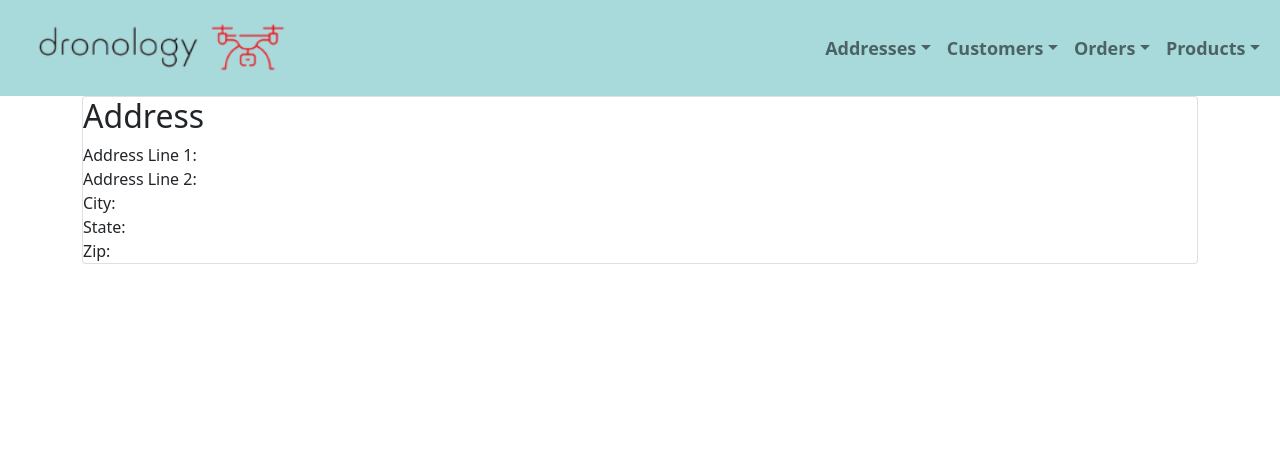
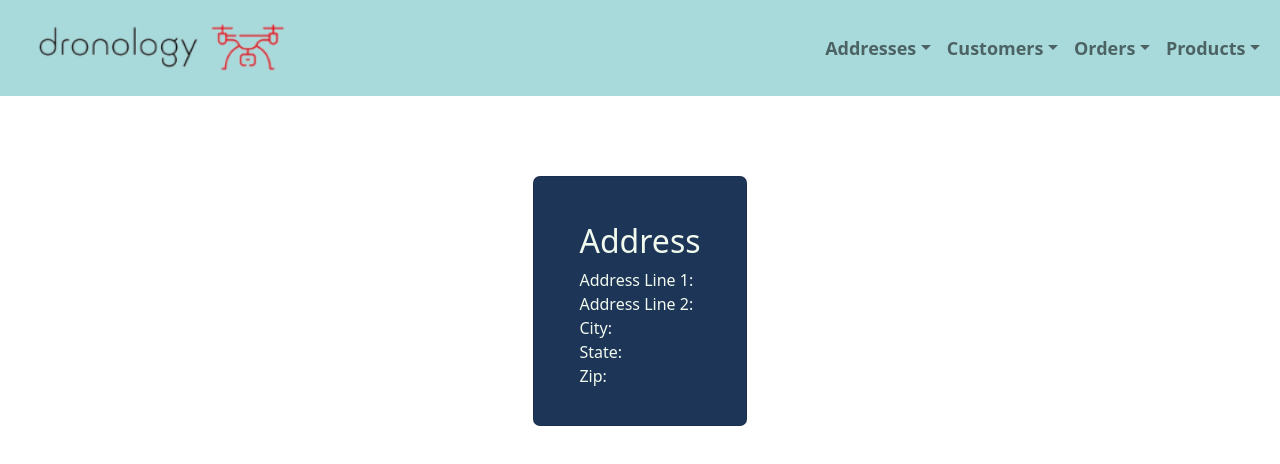
Before and after one commit to amex-bootcamp/final-capstone-client, a React (Create React App) app: page /addresses/1 in a window 1280 px wide. Shown: the top 464 px of the page. Built offline with nearby package versions, Linux system fonts and the light colour scheme; no server answers.

Commit message:
added styling

```diff
--- a/src/components/addresses/AddressView.js
+++ b/src/components/addresses/AddressView.js
@@ -1,5 +1,5 @@
 import React, { Component } from "react";
-import { Card, Container, CardGroup, Button } from "react-bootstrap";
+import { Card, Container, CardGroup, Button, Row, Col } from "react-bootstrap";
 import AddressViewCSS from "./AddressView.module.css";
 import AddressDataService from "../../services/address.data.service";
 import { Redirect } from "react-router-dom";
@@ -41,31 +41,43 @@ class AddressView extends Component {
     const { address } = this.state;
     if (this.state.deleted) {
       return <Redirect to={{ pathname: "/addresses" }} />;
-
+    }
+    const custCard = {
+      backgroundColor: "#1d3557",
+      color: "#f1faee",
+      margin: "50px",
+      borderRadius: "7px",
+      height: "250px",
+      padding: "45px 45px 45px 45px",
+      alignItems: "center",
+    };
     const cardGroup = {
       justifyContent: "center",
     };
-    }
 
     return (
       <div>
-        <Container className={AddressView.container}>
-          <CardGroup>
-            <Card className={AddressView.card}>
+        <Container className={AddressViewCSS.container}>
+          <CardGroup style={cardGroup}>
+            <Row>
+              <Col>
+                <Card style={custCard} variant={custCard}>
                   <Card.Text>
-                <h2 className={AddressView.h2}>Address</h2>
+                    <h2>Address</h2>
                     <span className={AddressView.s}>Address Line 1:</span>{" "}
                     {address.address_line_1} <br />
                     <span className={AddressView.s}>Address Line 2:</span>{" "}
                     {address.address_line_2} <br />
                     <span className={AddressView.s}>City:</span> {address.city}{" "}
                     <br />
-                <span className={AddressView.s}>State:</span> {address.state}{" "}
-                <br />
+                    <span className={AddressView.s}>State:</span>{" "}
+                    {address.state} <br />
                     <span className={AddressView.s}>Zip: </span>
                     {address.zip} <br />
                   </Card.Text>
                 </Card>
+              </Col>
+            </Row>
           </CardGroup>
         </Container>
       </div>
--- a/src/components/addresses/AddressView.module.css
+++ b/src/components/addresses/AddressView.module.css
@@ -0,0 +1,13 @@
+body {
+  font-family: "Lato", sans-serif;
+}
+.h2 {
+  text-align: center;
+  padding-bottom: 35px;
+}
+.container {
+  padding-top: 30px;
+  padding-bottom: 30px;
+  border-radius: 40px 40px 40px;
+  display: block;
+}
```
Lines whose indentation alone changed are shown as unchanged.
